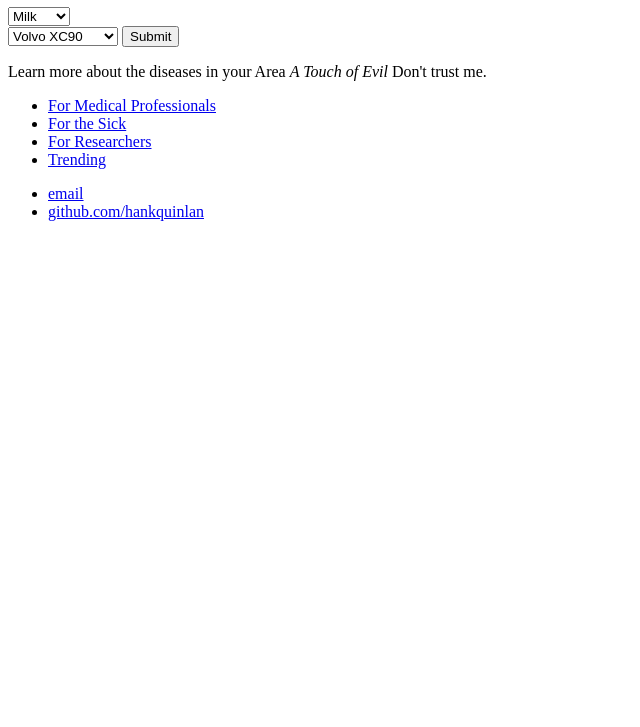
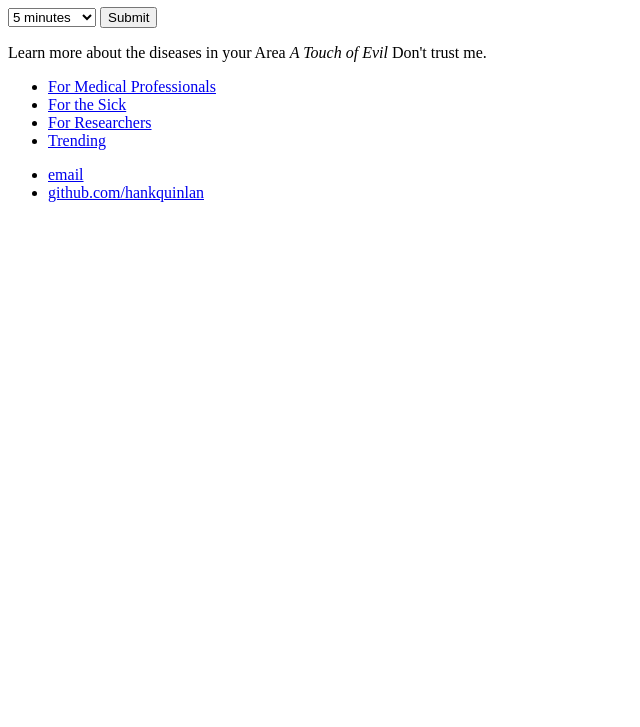
Before and after one commit to HamsterQuest/Good-Gamers, a plain HTML site: page index.html in a window 1280 px wide. Shown: the part 73-800 px from the top of the page, without its empty margins (0-640 px from the left). Drawn offline with Linux system fonts and the light colour scheme.

Commit message:
Update index.html

```diff
--- a/index.html
+++ b/index.html
@@ -7,17 +7,12 @@
 		<div class="container">
     		<div class="blurb">
         		<h1>Germs on the Rise</h1>
-			<select>
-   			 <option>Milk</option>
- 			 <option>Coffee</option>
- 			 <option>Tea</option>
-			</select>
 			<form action="/action_page.php">
-  <select name="cars">
-    <option value="volvo">Volvo XC90</option>
-    <option value="saab">Saab 95</option>
-    <option value="mercedes">Mercedes SLK</option>
-    <option value="audi">Audi TT</option>
+  <select name="wait times">
+    <option value="5 minutes">5 minutes</option>
+    <option value="15 minutes">15 minutes</option>
+    <option value="30 minutes">30 minutes</option>
+    <option value="1 hour">1 hour</option>
   </select>
   <input type="submit" value="Submit">
 </form>
```
